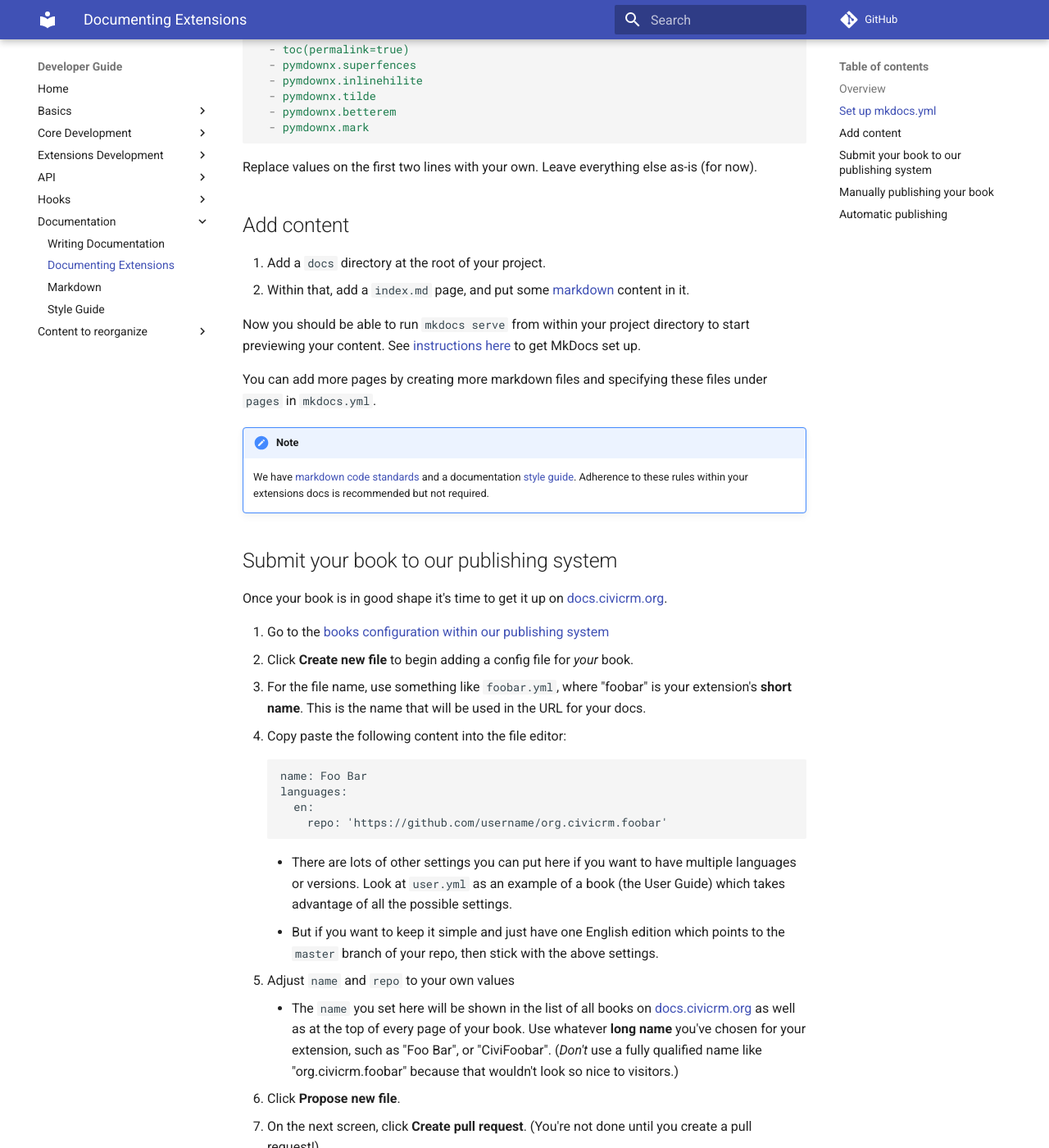
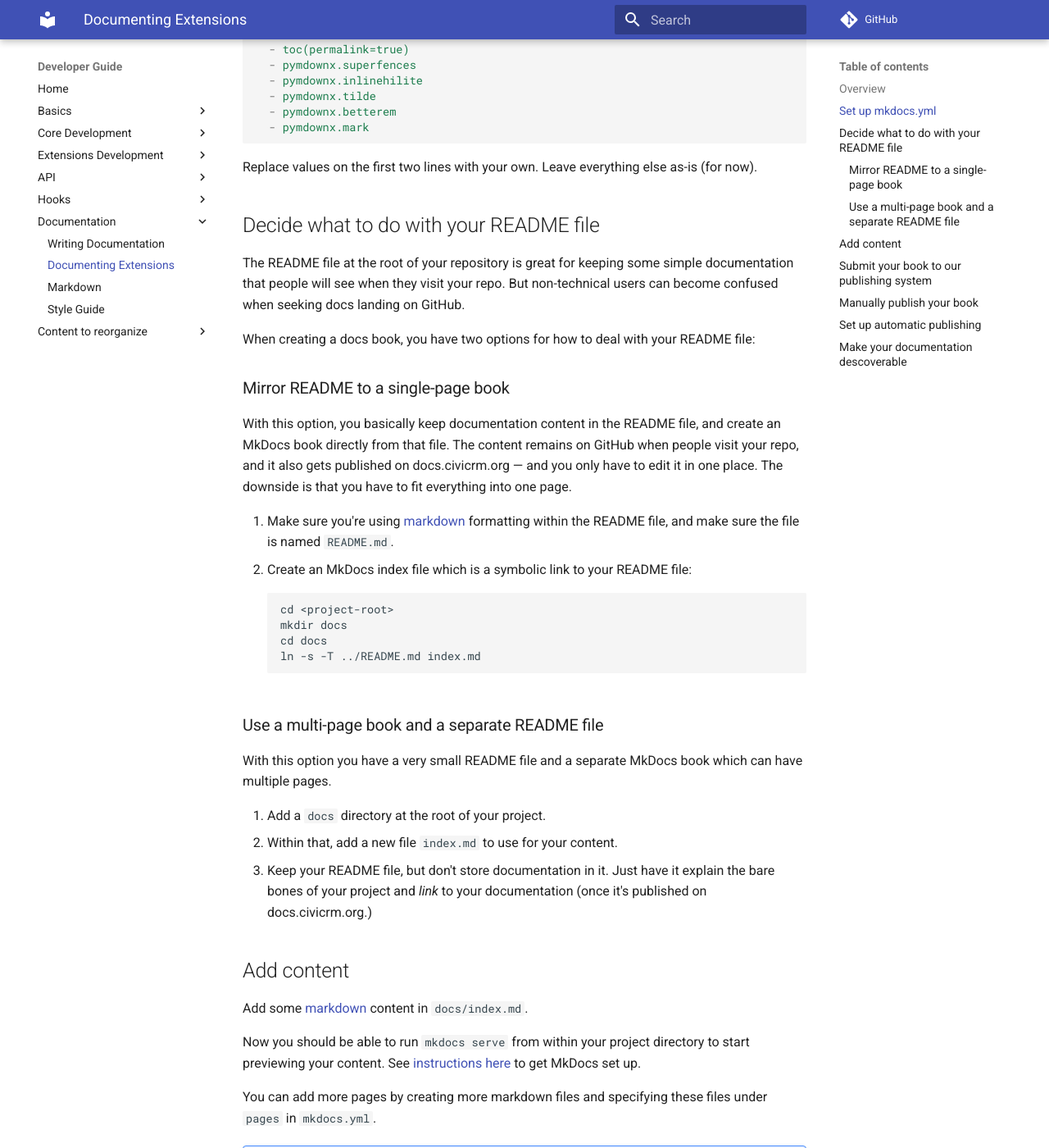
Before and after one commit to civicrm/civicrm-dev-docs, an MkDocs documentation site: the page built from docs/documentation/extensions.md, in a window 1280 px wide and 1400 px high, scrolled down 1081 px. Shown: the whole window at 82% size. Built offline with MkDocs 1.6.1 and Material for MkDocs 9.7.7, drawn with Linux system fonts in a browser that asks for light colours; comment, search, counter and statistics services are not loaded; old or Windows-style settings are respelled for this version of MkDocs; some of the changed text lies outside the part shown.

Commit message:
extentions meta docs - more content

````diff
--- a/docs/documentation/extensions.md
+++ b/docs/documentation/extensions.md
@@ -20,7 +20,7 @@
 1. You use the git repo for your extension to store its documentation.
 * You store the content in [markdown](/markdownrules) files within a `docs` directory in your project.
 * You use git branches just like you normally would, with that `docs` directory sitting there in every branch.
-* You put one file at the root level of your poject, `mkdocs.yml` to configure some of the high-level details of your book.
+* You put one file at the root level of your project, `mkdocs.yml` to configure some of the high-level details of your book.
 * You use MkDocs locally to preview your book.
 * When you're ready, you make a pull request on our [publishing system](https://github.com/civicrm/civicrm-docs) to add the necessary configuration for your book, so that it gets published to [docs.civicrm.org](https://docs.civicrm.org).
 * You configure GitHub to tell our publishing system when to publish updates to your book.
@@ -55,10 +55,38 @@
 Replace values on the first two lines with your own. Leave everything else as-is (for now).
 
 
+## Decide what to do with your README file {:#readme}
+
+The README file at the root of your repository is great for keeping some simple documentation that people will see when they visit your repo. But non-technical users can become confused when seeking docs landing on GitHub.
+
+When creating a docs book, you have two options for how to deal with your README file:
+
+### Mirror README to a single-page book {#:readme-mirrored}
+
+With this option, you basically keep documentation content in the README file, and create an MkDocs book directly from that file. The content remains on GitHub when people visit your repo, and it also gets published on docs.civicrm.org &mdash; and you only have to edit it in one place. The downside is that you have to fit everything into one page.
+
+1. Make sure you're using [markdown](/markdownrules) formatting within the README file, and make sure the file is named `README.md`.
+1. Create an MkDocs index file which is a symbolic link to your README file:
+
+    ```
+    cd <project-root>
+    mkdir docs
+    cd docs
+    ln -s -T ../README.md index.md
+    ```
+
+### Use a multi-page book and a separate README file {:#readme-separate}
+
+With this option you have a very small README file and a separate MkDocs book which can have multiple pages.
+
+1. Add a `docs` directory at the root of your project.
+1. Within that, add a new file `index.md` to use for your content.
+1. Keep your README file, but don't store documentation in it. Just have it explain the bare bones of your project and *link* to your documentation (once it's published on docs.civicrm.org.)
+
+
 ## Add content
 
-1. Add a `docs` directory at the root of your project.
-2. Within that, add a `index.md` page, and put some [markdown](/markdownrules) content in it.
+Add some [markdown](/markdownrules) content in `docs/index.md`.
 
 Now you should be able to run `mkdocs serve` from within your project directory to start previewing your content. See [instructions here](/documentation/#editing-locally-with-mkdocs) to get MkDocs set up.
 
@@ -79,6 +107,7 @@
 
     ```
     name: Foo Bar
+	description: Provides a baz for every contact's bat
     languages:
       en:
         repo: 'https://github.com/username/org.civicrm.foobar'
@@ -96,7 +125,7 @@
 
 At some point (hopefully soon!) someone will merge your PR and get the necessary config for your book up on the server. Then it can be published.
 
-## Manually publishing your book {:#manual-publishing}
+## Manually publish your book {:#manual-publishing}
 
 Once your book's config is up, you can go to the following URL to ask the publishing system to publish (or re-publish) your book:
 
@@ -106,7 +135,7 @@
 
 Publishing your book manually is fine at first, but once you update the book later, you might wish to avoid this extra step. This is why we have automatic publishing...
 
-## Automatic publishing
+## Set up automatic publishing {:#automatic-publishing}
 
 *(Currently only possible if your repo is on GitHub.)*
 
@@ -120,3 +149,18 @@
 1. Set **Which events would you like to trigger this webhook?** to 'Let me select individual events' and select 'Pull request' and 'Push' (since these are the only events that should trigger an update)
 
 Now when you make changes to your docs, those changes will be published automatically *and* you'll receive an email notification from the publishing system informing you of the status (including any errors) of the publishing process.
+
+## Make your documentation descoverable {:descoverable}
+
+Hey, you're not done yet! Don't forget to to add links to your new book in all the places where your users might look. This includes this following:
+
+* The listing for your extension in the civicrm.org [extensions directory](https://civicrm.org/extensions)
+* Your README file
+* Your extension's `info.xml` file like this:
+    ```
+    <urls>
+        <url desc="Documentation">http://docs.civicrm.org/foobar/en/latest</url>
+    </urls>
+    ```
+* Other places from within your extension's UI, as necessary
+* Anywhere else that you previously had documentation (e.g. CiviCRM wiki, dedicated site, etc.)
````
